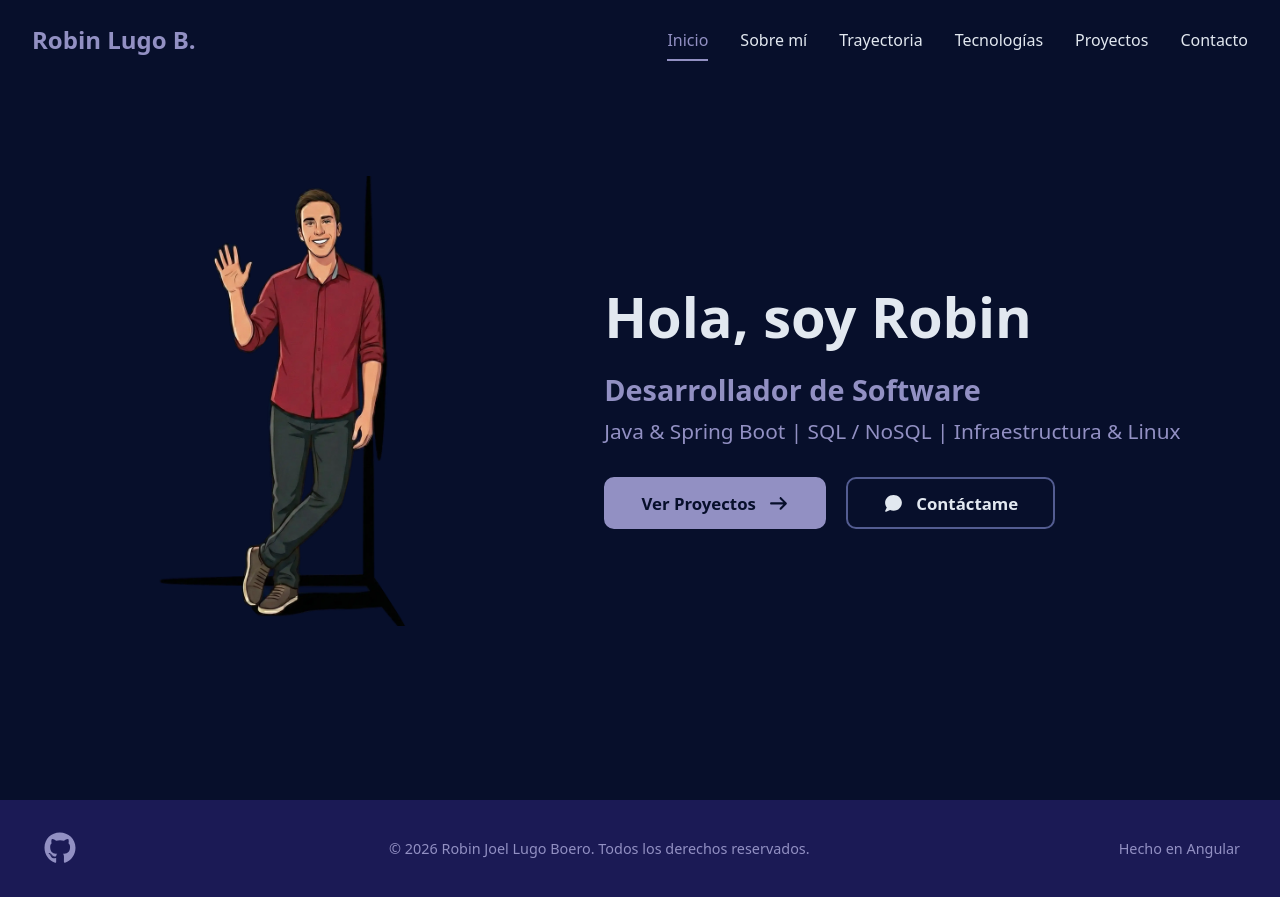
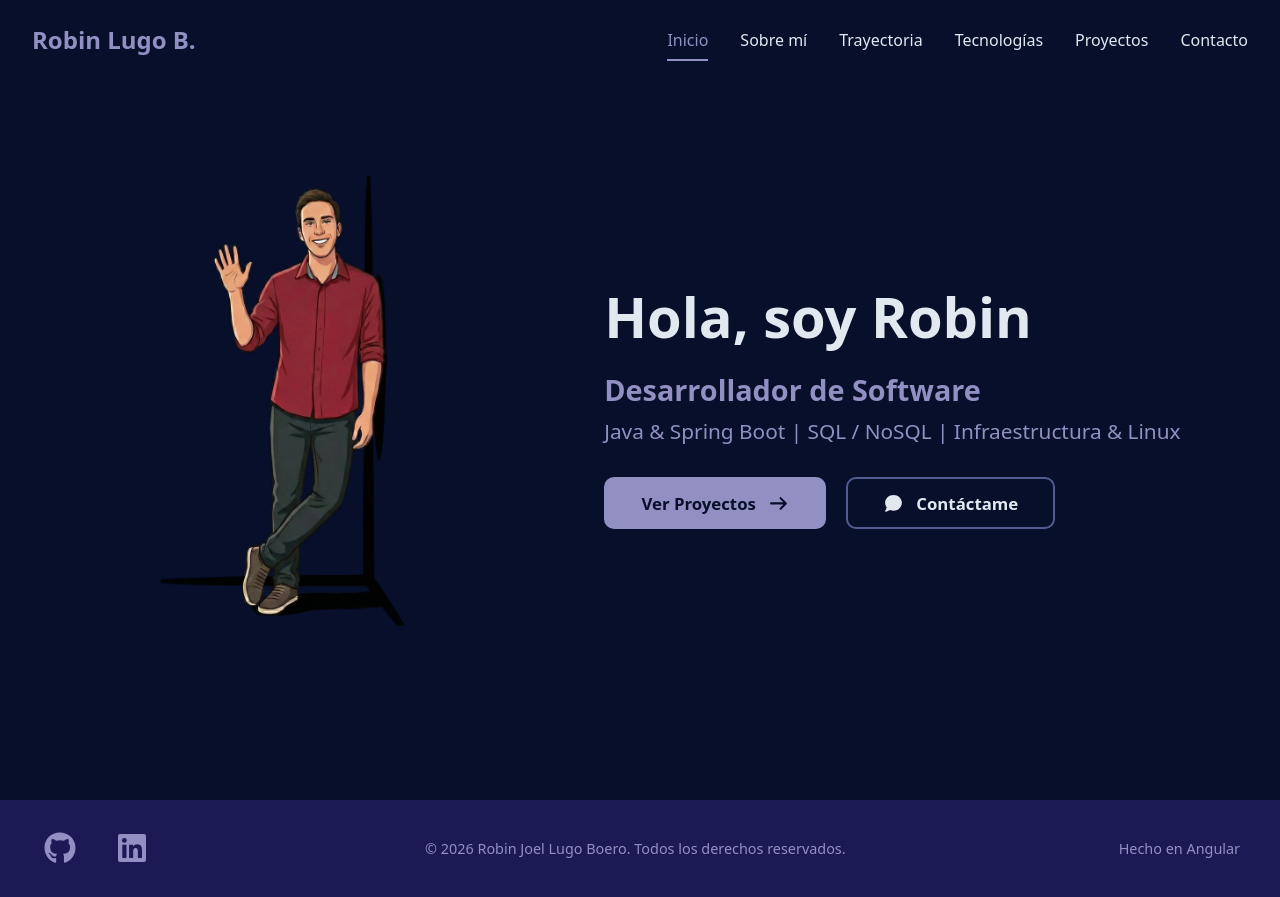
Before and after one commit to RobinLB99/robinlugoboero, an Angular app: page /home in a window 1280 px wide. Built offline with nearby package versions, Linux system fonts and the light colour scheme.

Commit message:
feat(footer): añadir enlace a LinkedIn y mejorar alineación de redes

```diff
--- a/src/app/components/footer/footer.css
+++ b/src/app/components/footer/footer.css
@@ -17,6 +17,8 @@
 
 .footer-networks {
   display: flex;
+  flex-direction: row;
+  align-items: center;
   gap: 2rem;
 }
 
--- a/src/app/components/footer/footer.html
+++ b/src/app/components/footer/footer.html
@@ -3,6 +3,9 @@
     <div class="footer-networks">
       <a href="https://github.com/RobinLB99" target="_blank" rel="noopener noreferrer" aria-label="GitHub">
         <fa-icon [icon]="faGithub" size="2x"></fa-icon>
+      </a>
+      <a href="https://www.linkedin.com/in/robinlugoboero" target="_blank" rel="noopener" aria-label="LinkedIn">
+        <fa-icon [icon]="faLinkedin" size="2x"></fa-icon>
       </a>
     </div>
     <p class="footer-copyright">
--- a/src/app/components/footer/footer.ts
+++ b/src/app/components/footer/footer.ts
@@ -1,6 +1,6 @@
 import { Component } from '@angular/core';
 import { FontAwesomeModule } from '@fortawesome/angular-fontawesome';
-import { faGithub } from '@fortawesome/free-brands-svg-icons';
+import { faGithub, faLinkedin } from '@fortawesome/free-brands-svg-icons';
 
 @Component({
   selector: 'app-footer',
@@ -12,5 +12,6 @@ import { faGithub } from '@fortawesome/free-brands-svg-icons';
 export class Footer {
   // Font Awesome Icons
   public readonly faGithub = faGithub;
+  public readonly faLinkedin = faLinkedin;
   public readonly currentYear = new Date().getFullYear();
 }
```
